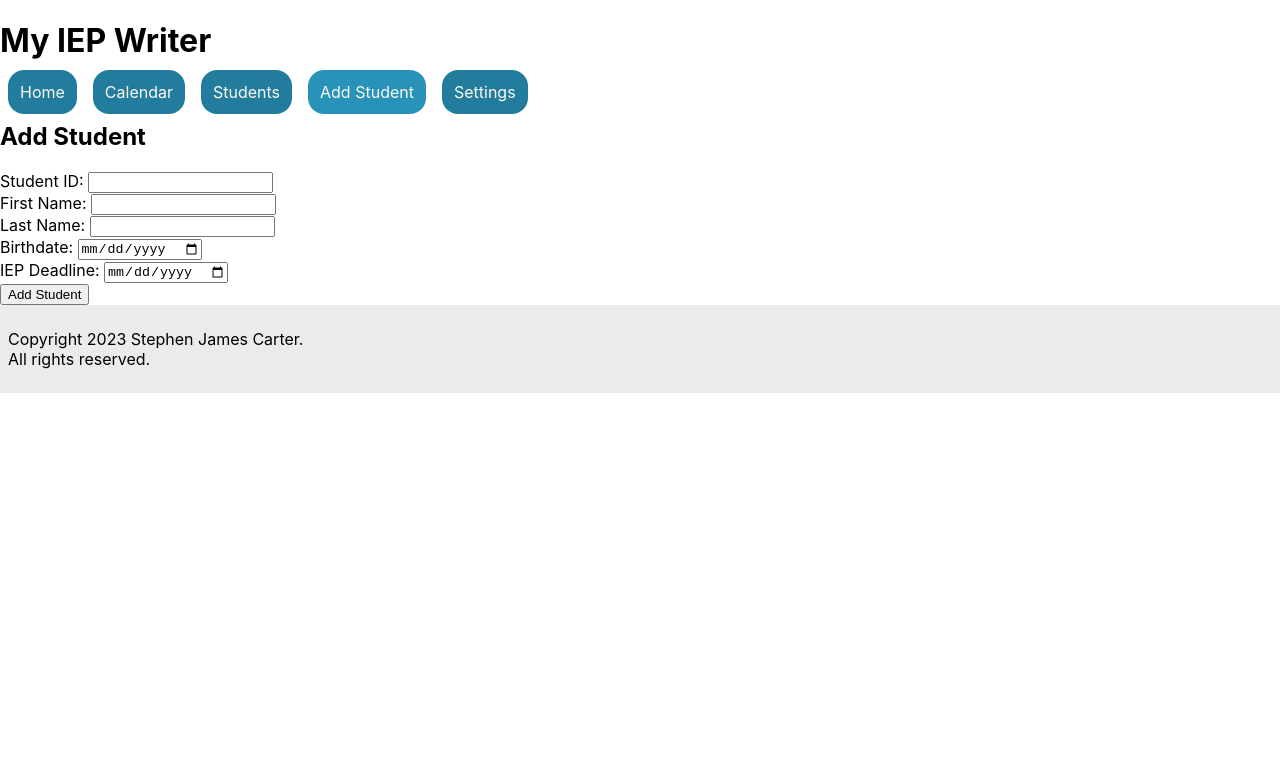
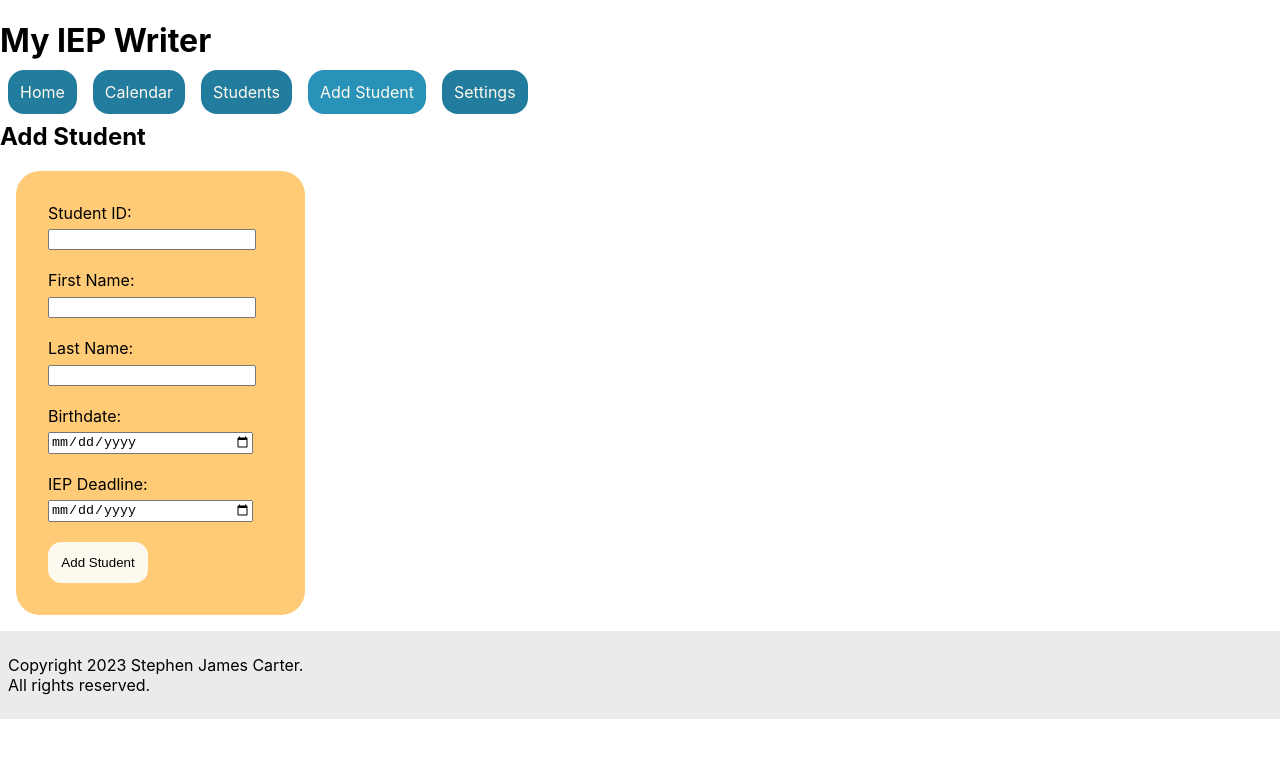
Before and after one commit to sjamescarter/my-iep-writer, a React (Create React App) app: page /students/new in a window 1280 px wide. Shown: the top 758 px of the page. Built offline with nearby package versions, Linux system fonts and the light colour scheme.

Commit message:
style form

```diff
--- a/src/components/AddStudent.js
+++ b/src/components/AddStudent.js
@@ -1,17 +1,43 @@
 import React, { useState } from "react";
 import { useHistory } from "react-router-dom";
+import styled from "styled-components";
 
-const blankForm = {
-    id: "",
-    firstName: "",
-    lastName: "",
-    birthdate: "",
-    iepDate: "",
-}
+const StyledForm = styled.form`
+    background: #FFCB77;
+    border-radius: 1.5em;
+    margin: 1em;
+    padding: 2em;
+    width: 225px;
+`
+
+const StyledInput = styled.input`
+    display: block;
+    margin: .5em 0 1.5em;
+    width: 200px;
+`
+
+const StyledSubmit = styled.input`
+    background: #FEF9EF;
+    border: none;
+    border-radius: 1em;
+    padding: 1em;
+
+    &:hover {
+        cursor: pointer;
+    }
+`
 
 function AddStudent({ onSubmit }) {
-    const [ formData, setFormData ] = useState(blankForm);
+    const [ formData, setFormData ] = useState({
+        id: "",
+        firstName: "",
+        lastName: "",
+        birthdate: "",
+        iepDate: "",
+    });
+
     const history = useHistory()
+
     function handleChange(e) {
         setFormData({
             ...formData,
@@ -22,59 +48,53 @@ function AddStudent({ onSubmit }) {
     function handleSubmit(e) {
         e.preventDefault();
         onSubmit(formData);
-        // setFormData(blankForm);
         history.push("/students");
     }
 
     return (
         <div>
             <h2>Add Student</h2>
-            <form onSubmit={handleSubmit}>
+            <StyledForm onSubmit={handleSubmit}>
                 <label htmlFor="id">Student ID: </label>
-                <input
+                <StyledInput
                     type="number"
                     name="id"
                     value={formData.id}
                     onChange={handleChange}
                 />
-                <br></br>
                 <label htmlFor="firstName">First Name: </label>
-                <input
+                <StyledInput
                     type="text"
                     name="firstName"
                     value={formData.firstName}
                     onChange={handleChange}
                 />
-                <br></br>
                 <label htmlFor="lastName">Last Name: </label>
-                <input
+                <StyledInput
                     type="text"
                     name="lastName"
                     value={formData.lastName}
                     onChange={handleChange}
                 />
-                <br></br>
                 <label htmlFor="birthdate">Birthdate: </label>
-                <input
+                <StyledInput
                     type="date"
                     name="birthdate"
                     value={formData.birthdate}
                     onChange={handleChange}
                 />
-                <br></br>
                 <label htmlFor="iepDate">IEP Deadline: </label>
-                <input
+                <StyledInput
                     type="date"
                     name="iepDate"
                     value={formData.iepDate}
                     onChange={handleChange}
                 />
-                <br></br>
-                <input
+                <StyledSubmit
                     type="submit"
                     value="Add Student"
                 />
-            </form>
+            </StyledForm>
         </div>
     );
 }
```
